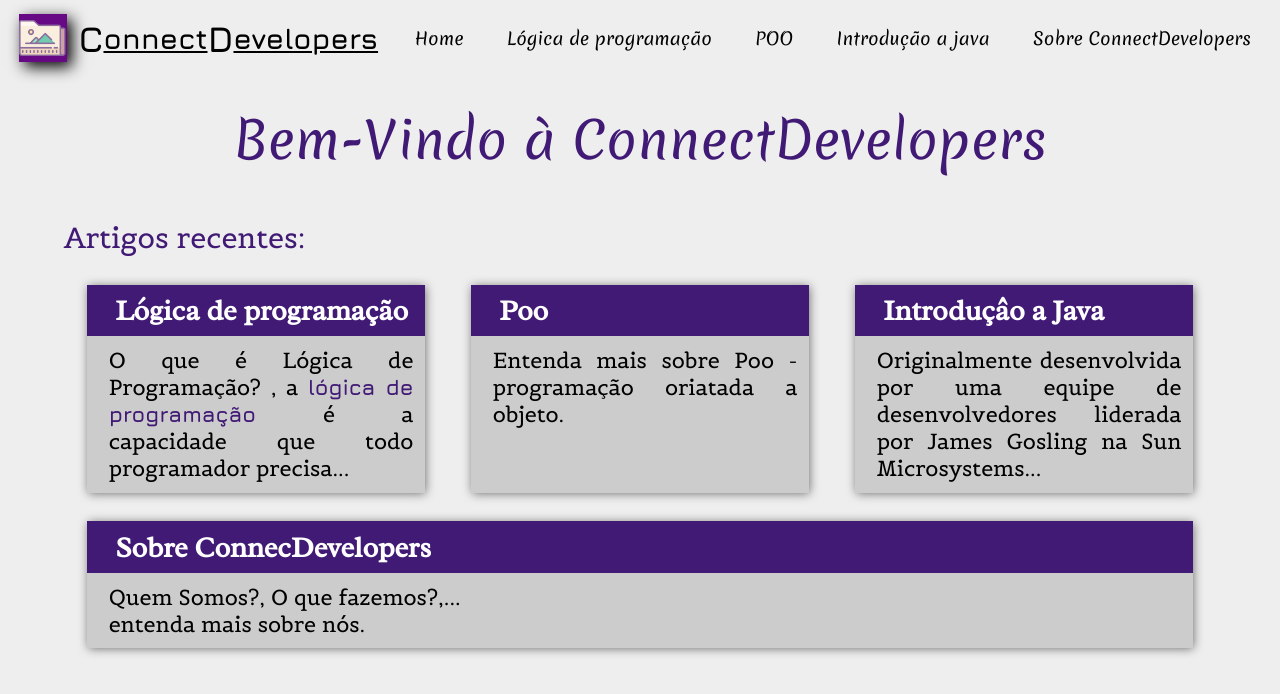
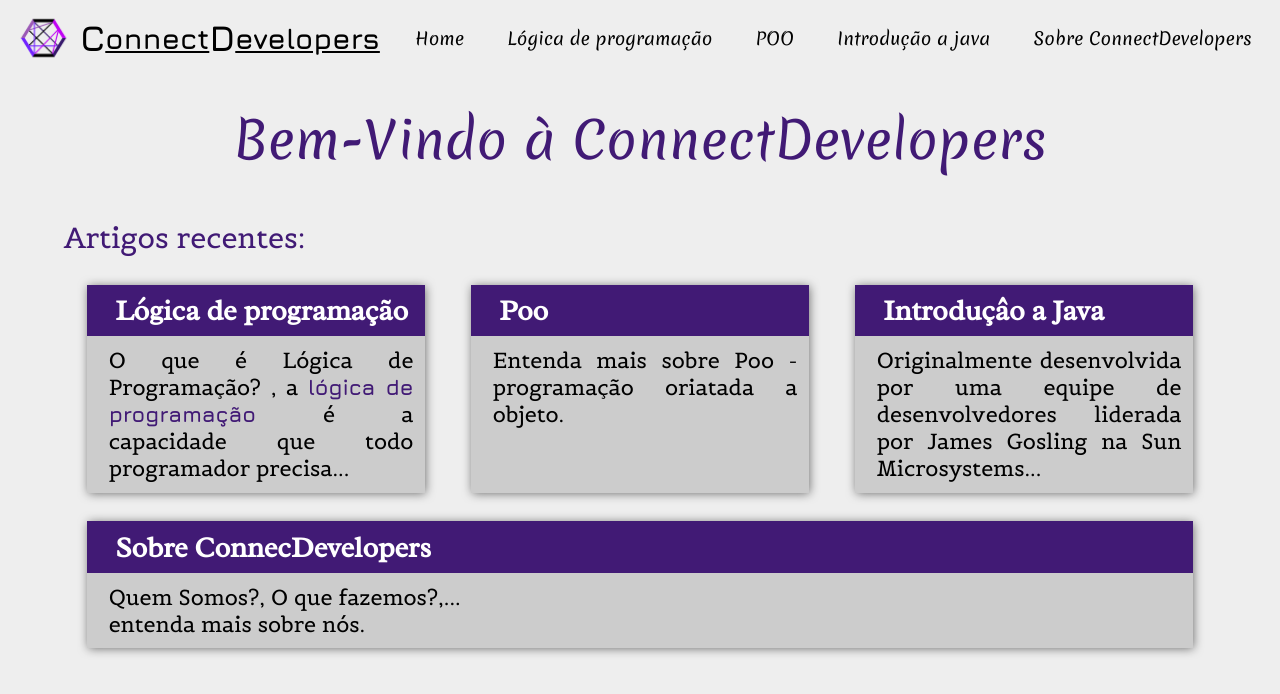
Before and after one commit to ViniZap4/ConnectDevelopersArticles, a React (Create React App) app: page / in a window 1280 px wide. Shown: the top 694 px of the page. Built offline with nearby package versions, Linux system fonts and the light colour scheme.

Commit message:
update logo icon in menu bar

```diff
--- a/src/Components/Logo/Logo.css
+++ b/src/Components/Logo/Logo.css
@@ -2,10 +2,10 @@
   display: flex;
 
 
-  width: 6vmin;
-  height:6vmin;
+  width: 12vmin;
+  height:12vmin;
 
-  background-color: teal;
+  /* background-color: teal; */
   overflow: hidden;
 }
 
@@ -19,5 +19,5 @@
   background-position: center;
   background-size: cover;
 
-  background-color: rgb(103, 8, 133);
+  /* background-color: rgb(103, 8, 133); */
 }
--- a/src/Components/Logo/Logo.js
+++ b/src/Components/Logo/Logo.js
@@ -2,7 +2,7 @@ import React from 'react';
 
 import './Logo.css'
 
-import LogoIcon from '../../imagens/icons/logo/icon.png'
+import LogoIcon from '../../imagens/icons/logo/connectDev.png'
 
 //import Context
 import {useMenuBar} from '../../Contexts/Components/MenuBarContext/MenuBarContext'
--- a/src/Contexts/Components/MenuBarContext/ContentStyles.js
+++ b/src/Contexts/Components/MenuBarContext/ContentStyles.js
@@ -23,18 +23,21 @@ export const styleMenuBarInScroll = {
 // ------- Style Logo component
 
 export const styleLogoDefault = {
-  width: "6vmin",
-  height:"6vmin",
+  width: "6.3vmin",
+  height:"6.3vmin",
   margin: "0.18vh  0.9vw",
-  boxShadow: "0.6vmin 0.6vmin 1.8vmin #000"
+  // boxShadow: "0.6vmin 0.6vmin 1.8vmin #000"
 }
 
 export const styleLogoInScroll = {
-  width: "4.5vmin",
-  height:"4.5vmin",
+  width: "5.4vmin",
+  height:"5.4vmin",
   borderRadius: "2.7vmin",
-  border: "0.18vmin solid #000",
-  margin: "0.9vh  0.36vw"
+  // border: "0.18vmin solid #000",
+  margin: "0.9vh  0.36vw",
+  backgroundColor:"#fff",
+  animation: "rotate 54s linear infinite",
+  boxShadow: "0vmin 0vmin 0.9vmin  #fff"
 }
 
 
--- a/src/index.css
+++ b/src/index.css
@@ -58,6 +58,15 @@ i{
   color: #fff;
   background-color: #411a75;
 }
+/*--- animation ---*/
+
+@keyframes rotate{
+  to{
+    transform: rotate(0deg);
+  }from{
+    transform: rotate(360deg);
+  }
+}
 
 /* -------- scroll bar --------- */
 
```
Also changed, not shown: src/imagens/icons/logo/connectDev.png (added).
